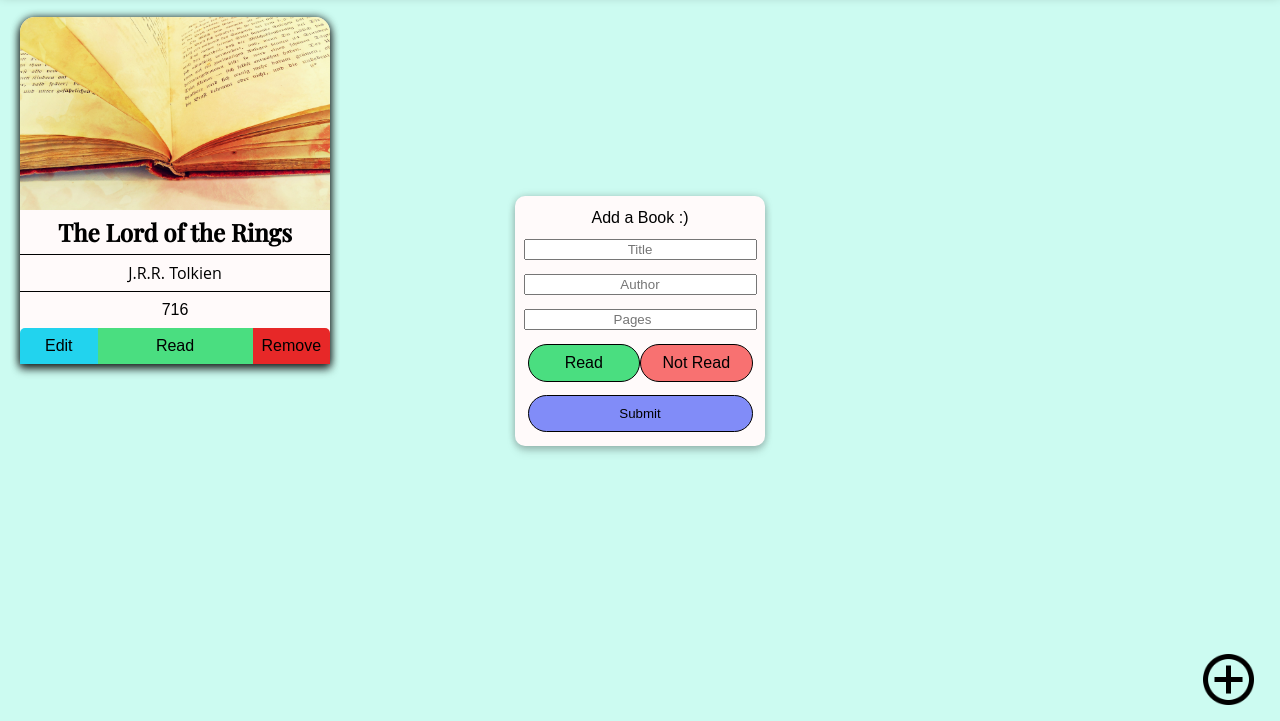
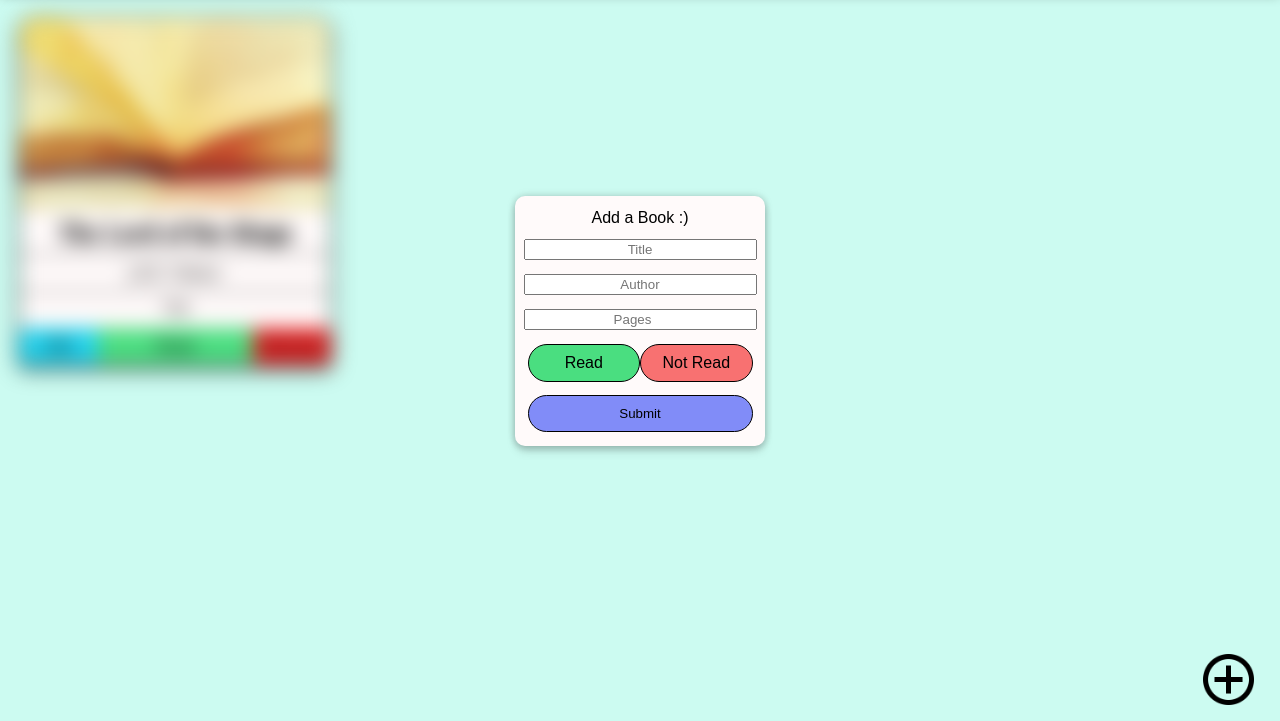
Before and after one commit to momoproblems/js-library, a plain HTML site: page index.html in a window 1280 px wide. Both pictures are taken after a click on the picture 1228 px from the left and 758 px from the top of the page. Shown: the part 79-800 px from the top of the page. Drawn offline with nearby package versions, Linux system fonts and the light colour scheme.

Commit message:
background blur works :)

```diff
--- a/index.html
+++ b/index.html
@@ -28,7 +28,7 @@
 
     </nav>
 
-    <main>
+    <main id="blur">
         <div class="books-grid">
 
             <div class="book-card">
--- a/script.js
+++ b/script.js
@@ -9,14 +9,17 @@ toggleButton.addEventListener('click', function() {
 // add book button ----------------------------------------------
 const addBookButton = document.getElementById('add-book-button');
 const bookCardForm = document.getElementById('book-card-wrapper');
+const blurBackground = document.getElementById('blur');
 let isFormOpen = false;
 
 addBookButton.addEventListener('click', function () {
   if (isFormOpen) {
     bookCardForm.classList.remove('active');
+    blurBackground.classList.remove('active');
     isFormOpen = false;
   } else {
     bookCardForm.classList.add('active');
+    blurBackground.classList.add('active');
     isFormOpen = true;
   }
 });
@@ -25,6 +28,7 @@ addBookButton.addEventListener('click', function () {
 window.addEventListener("click", function (event) {
   if (event.target !== addBookButton && !bookCardForm.contains(event.target)) {
     bookCardForm.classList.remove('active');
+    blurBackground.classList.remove('active');
     isFormOpen = false;
   }
 });
--- a/style.css
+++ b/style.css
@@ -325,4 +325,10 @@ body {
 	cursor: pointer;
 }
 
-/* OVERLAY START */
+/* BLUR START */
+
+#blur.active {
+	filter: blur(10px);
+	pointer-events: none; /* Disable pointer events */
+	user-select: none; /* Disable user selection */
+}
```
